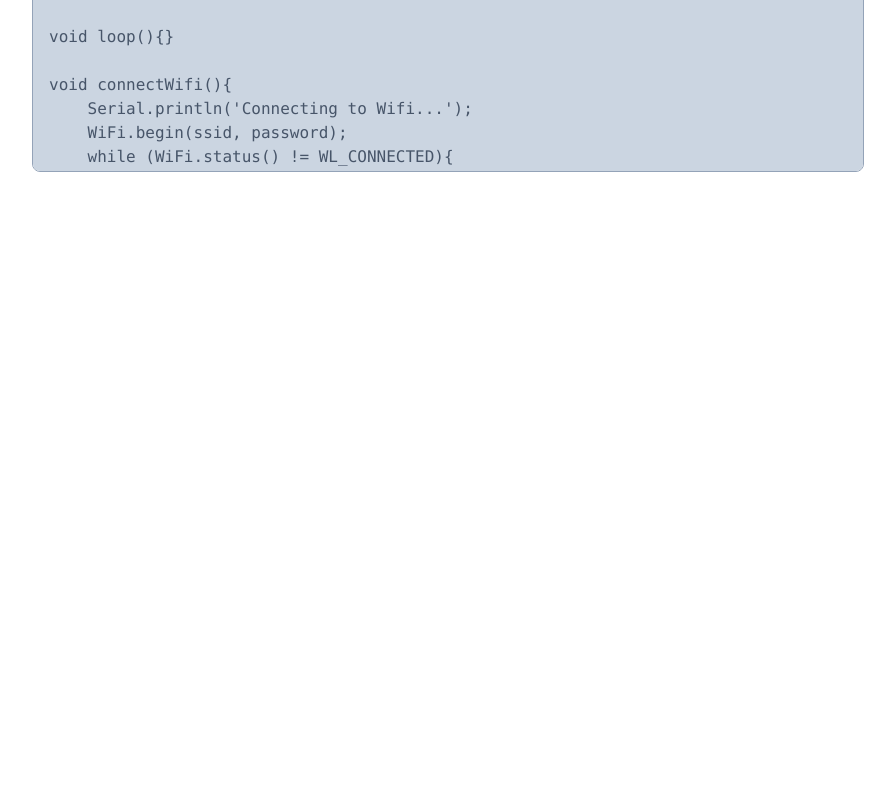
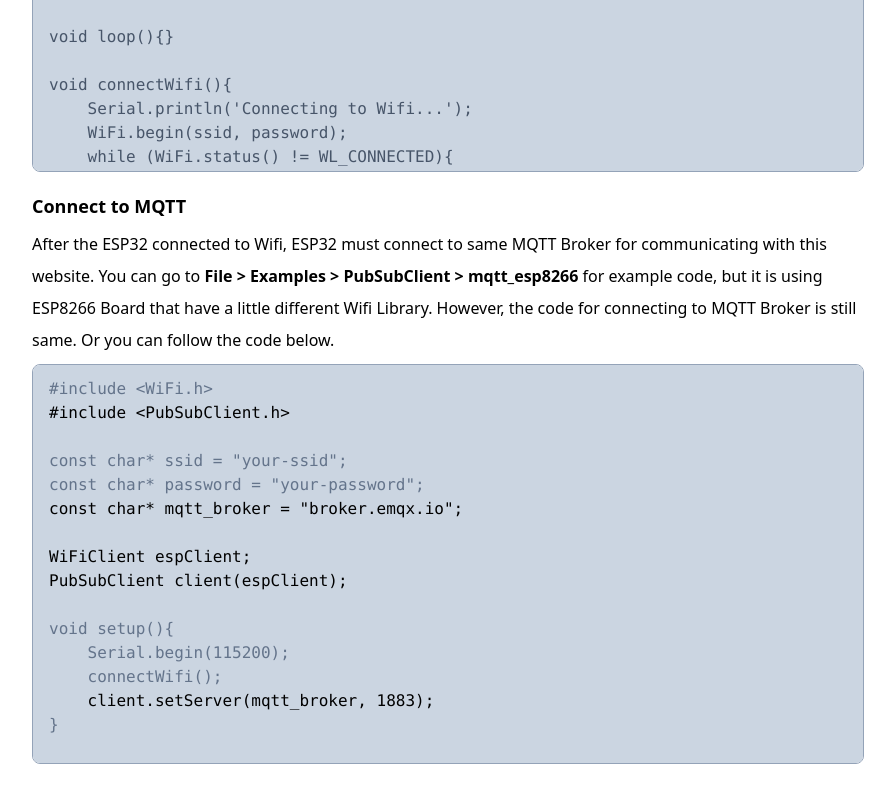
Before and after one commit to tubagusdylan/smart-garden-app, a React (Vite) app: page /tutorial in a window 1280 px wide. Shown: the part 2116-2916 px from the top of the page, without its empty margins (320-1215 px from the left). Before the commit the page ends 2324 px from the top, so only its background shows below. Built offline with nearby package versions, Linux system fonts and the light colour scheme.

Commit message:
add section connect mqtt in tutorial pages

```diff
--- a/src/pages/Tutorial.jsx
+++ b/src/pages/Tutorial.jsx
@@ -47,7 +47,7 @@ const Tutorial = () => {
           <img src={sketch} alt="" className="mx-auto lg:mx-0 rounded-lg" />
         </section>
 
-        <section id="mqtt-section" className="mb-5">
+        <section id="wifi-section" className="mb-5">
           <h2 className="font-semibold mb-2 text-lg">Connect to Wifi</h2>
           <p className="leading-loose mb-2">Here is the code for connecting ESP32 to MQTT Broker. First, you have to connect your ESP32 to Wifi. In order to add the built-in ESP32 library, you have to select the board to be ESP32.</p>
           <img src={board} alt="" className="mx-auto lg:mx-0 rounded-lg mb-2" />
@@ -80,7 +80,71 @@ const Tutorial = () => {
             <span>{"\t\tSerial.print('.');\n"}</span>
             <span>{"\t\tdelay(500);\n"}</span>
             <span>{"\t}\n"}</span>
-            <span>{"\tSerial.print('Wifi Connected to ')\n"}</span>
+            <span>{"\tSerial.print('Wifi Connected to ');\n"}</span>
+            <span>{"\tSerial.println(ssid);\n"}</span>
+            <span>{"}"}</span>
+          </pre>
+        </section>
+
+        <section id="mqtt-section" className="mb-5">
+          <h2 className="font-semibold mb-2 text-lg">Connect to MQTT</h2>
+          <p className="leading-loose mb-2">
+            After the ESP32 connected to Wifi, ESP32 must connect to same MQTT Broker for communicating with this website. You can go to <strong>{"File > Examples > PubSubClient > mqtt_esp8266"}</strong> for example code, but it is using
+            ESP8266 Board that have a little different Wifi Library. However, the code for connecting to MQTT Broker is still same. Or you can follow the code below.
+          </p>
+          <pre className="border border-slate-400 bg-slate-300 py-3 px-4 text-slate-500 rounded-lg h-[400px] overflow-auto">
+            <span>{"#include <WiFi.h>\n"}</span>
+            <span className="text-black">{"#include <PubSubClient.h>\n\n"}</span>
+            <span>{"const char* "}</span>
+            <span>ssid = </span>
+            <span>{'"your-ssid";\n'}</span>
+            <span>{"const char* "}</span>
+            <span>password = </span>
+            <span>{'"your-password";\n'}</span>
+            <span className="text-black">
+              <span>{"const char* "}</span>
+              <span>mqtt_broker = </span>
+              <span>{'"broker.emqx.io";\n\n'}</span>
+            </span>
+            <span className="text-black">{"WiFiClient espClient;\n"}</span>
+            <span className="text-black">{"PubSubClient client(espClient);\n\n"}</span>
+            <span>{"void setup(){\n"}</span>
+            <span>{"\tSerial.begin(115200);\n"}</span>
+            <span>{"\tconnectWifi();\n"}</span>
+            <span className="text-black">{"\tclient.setServer(mqtt_broker, 1883);\n"}</span>
+            <span>{"}\n\n"}</span>
+            <span>{"void loop(){\n"}</span>
+            <span className="text-black">
+              <span>{"\tif(!client.connected()){\n"}</span>
+              <span>{"\t\treconnect();\n"}</span>
+              <span>{"\t}\n"}</span>
+              <span>{"\tclient.loop();\n"}</span>
+            </span>
+            <span>{"}\n\n"}</span>
+            <span className="text-black">
+              <span>{"void reconnect(){\n"}</span>
+              <span>{"\tif(client.connect('ESP32_Client')){\n"}</span>
+              <span>{"\t\tSerial.print('MQTT Connected to ');\n"}</span>
+              <span>{"\t\tSerial.prinln(mqtt_broker);\n"}</span>
+              <span>{"\t\treturn;\n"}</span>
+              <span>{"\t}\n"}</span>
+              <span>{"\tSerial.println('Try again after 3 seconds...');\n"}</span>
+              <span>{"\tdelay(3000);\n"}</span>
+              <span>{"}\n\n"}</span>
+            </span>
+            <span>{"void "}</span>
+            <span>{"connectWifi(){\n"}</span>
+            <span>{"\tSerial.println('Connecting to Wifi...');\n"}</span>
+            <span>{"\tWiFi.begin(ssid, password);\n"}</span>
+            <span>
+              {"\twhile ("}
+              <span>{"WiFi.status() "}</span>
+              {"!= WL_CONNECTED){\n"}
+            </span>
+            <span>{"\t\tSerial.print('.');\n"}</span>
+            <span>{"\t\tdelay(500);\n"}</span>
+            <span>{"\t}\n"}</span>
+            <span>{"\tSerial.print('Wifi Connected to ');\n"}</span>
             <span>{"\tSerial.println(ssid);\n"}</span>
             <span>{"}"}</span>
           </pre>
```
